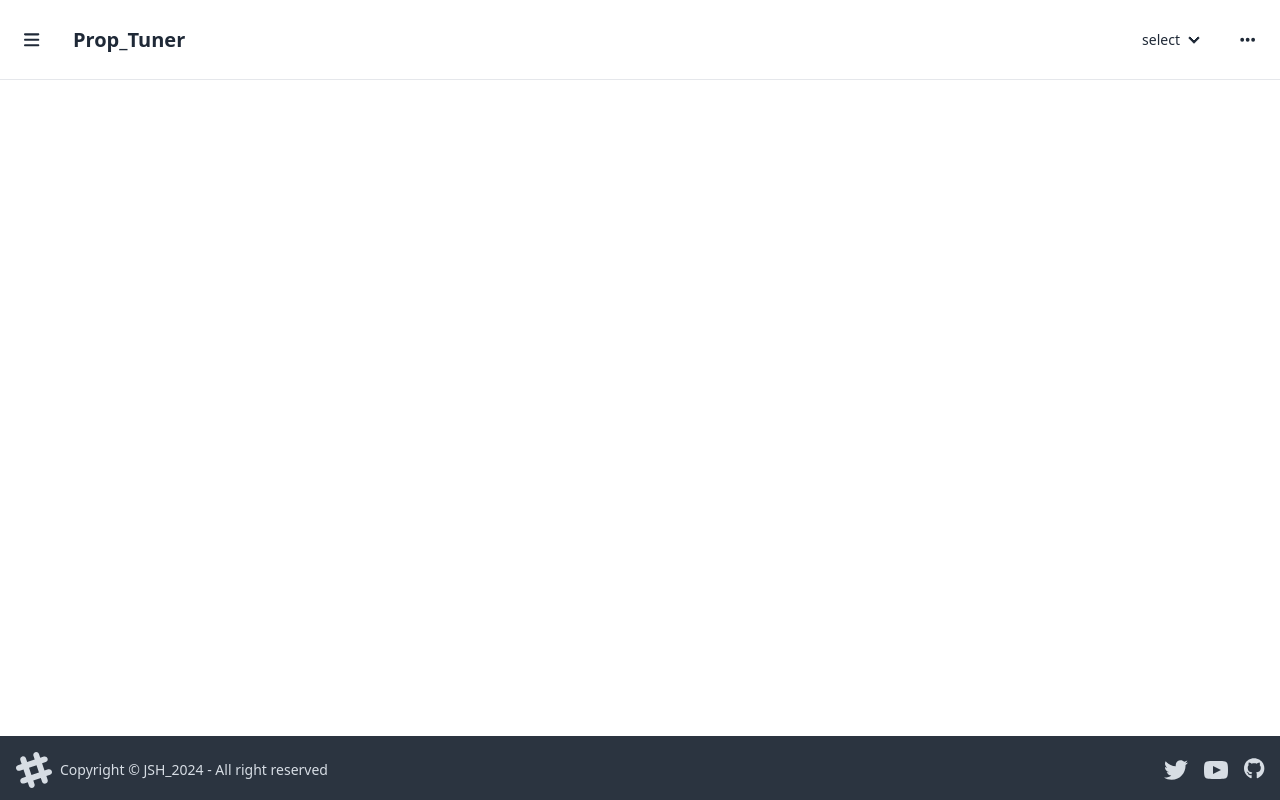
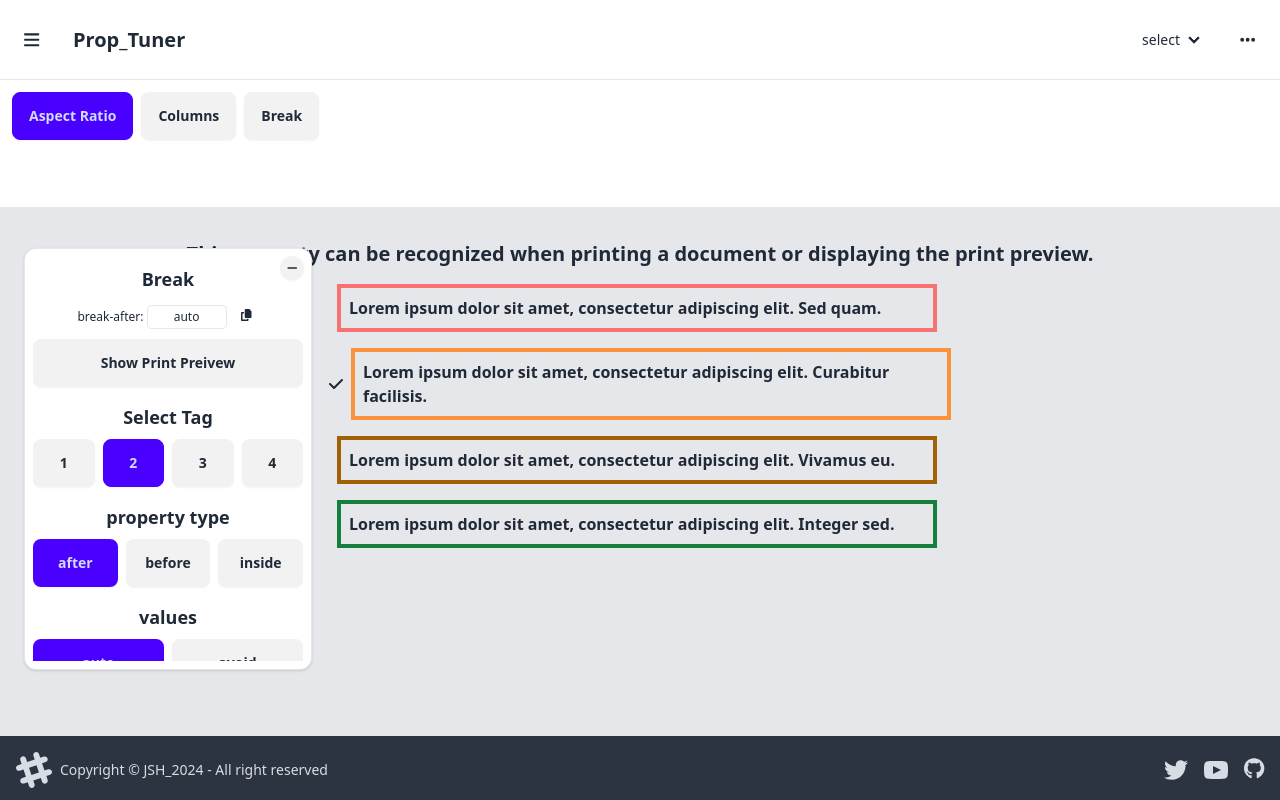
Before and after one commit to jangtjdgns/prop_tuner, a React (Create React App) app: page /category/Layout/Break in a window 1280 px wide. Built offline with nearby package versions, Linux system fonts and the light colour scheme.

Commit message:
[layout] Break 완료

```diff
--- a/src/App.tsx
+++ b/src/App.tsx
@@ -7,6 +7,7 @@ import Board from './pages/Board';
 import CtLayout from './pages/category/Layout';
 import AspectRatio from './pages/category/layout/AspectRatio';
 import Columns from './pages/category/layout/Columns';
+import Break from './pages/category/layout/Break';
 import Sizing from './pages/category/Sizing';
 import './App.css';
 
@@ -22,6 +23,7 @@ const App = () => {
                         <Route index element={<AspectRatio />} />
                         <Route path="AspectRatio" element={<AspectRatio />} />
                         <Route path="Columns" element={<Columns />} />
+                        <Route path="Break" element={<Break />} />
                     </Route>
                     <Route path="Sizing" element={<Sizing />} />
                 </Route>
--- a/src/pages/category/Layout.tsx
+++ b/src/pages/category/Layout.tsx
@@ -8,6 +8,7 @@ import { Outlet, useNavigate } from 'react-router-dom';
  * Aspect Ratio             o
  * Container                x
  * Columns
+ * Break - 3개 통합
  * Break After
  * Break Before
  * Break Inside
@@ -68,7 +69,7 @@ const Layout: React.FC = () => {
                 <div id="category-layouts" className='h-full border-b shadow-md flex gap-2 p-3'>
                     <input type="radio" id="layout-aspectRatio" className="btn layout" name='layout' value="AspectRatio" aria-label="Aspect Ratio" checked={selectedLayout === 'AspectRatio'} onChange={radioButtonHandler} />
                     <input type="radio" id="layout-columns" className="btn layout" name='layout' value="Columns" aria-label="Columns" checked={selectedLayout === 'Columns'} onChange={radioButtonHandler} />
-                    <input type="radio" id="layout-breakAfter" className="btn layout" name='layout' value="BreakAfter" aria-label="Break After" checked={selectedLayout === 'BreakAfter'} onChange={radioButtonHandler} />
+                    <input type="radio" id="layout-break" className="btn layout" name='layout' value="Break" aria-label="Break" checked={selectedLayout === 'Break'} onChange={radioButtonHandler} />
                 </div>
 
                 <div id="category-views" className='relative w-full h-full px-4 py-8 bg-gray-200 overflow-hidden'>
--- a/src/pages/category/layout/AspectRatio.tsx
+++ b/src/pages/category/layout/AspectRatio.tsx
@@ -1,5 +1,4 @@
-// src/components/AspectRatio.tsx
-// AspectRatio 속성
+// AspectRatio.tsx
 import React, { useState } from 'react';
 import { FontAwesomeIcon } from "@fortawesome/react-fontawesome";
 import { faCopy, faMinus, faPlus } from '@fortawesome/free-solid-svg-icons'
@@ -69,7 +68,7 @@ const AspectRatio: React.FC = () => {
                     <div className='flex flex-col gap-2 max-h-[360px] overflow-y-scroll'>
                         {/* aspect-ratio */}
                         <div className='text-center p-0.5 text-xs'>
-                            aspect-ratio: <input type="text" id="text-value" className='input input-xs border-gray-200 w-20 rounded focus:outline-none focus:border-gray-200 text-center px-2' value={aspectRatio} readOnly />
+                            aspect-ratio: <input type="text" className='input input-xs border-gray-200 w-20 rounded focus:outline-none focus:border-gray-200 text-center px-2' value={aspectRatio} readOnly />
                             {/* 복사 버튼 */}
                             <button className='copy-css-btn btn btn-square btn-ghost btn-xs ml-2'
                                 onClick={() => copyCss('aspect-ratio', aspectRatio, true)}
--- /dev/null
+++ b/src/pages/category/layout/Break.tsx
@@ -0,0 +1,171 @@
+// Break.tsx
+import React, { useState } from 'react';
+import { FontAwesomeIcon } from "@fortawesome/react-fontawesome";
+import { faCopy, faMinus, faPlus, faCheck } from '@fortawesome/free-solid-svg-icons'
+import { handleOptionToggle } from '../../../utils/handleOptionToggle';
+import { copyCss } from '../../../utils/clipboardUtils';
+
+const Break: React.FC = () => {
+    const [breakType, setBreakType] = useState('after');    // after, before, inside
+    const [breakValue, setBreakValue] = useState('auto');
+    const [activeTag, setActiveTag] = useState(2);          // 현재 선택된 태그 번호
+
+    // 현재 활성화된 태그를 변경하는 함수, 스타일을 지정할 태그 선택
+    const handleTagSelect = (tagIndex: number) => {
+        setActiveTag(tagIndex);
+    };
+
+    // break-${type} 업데이트 함수
+    const updateBreakType = (value: string) => {
+        setBreakType(value);
+    };
+
+    // break value 업데이트 함수
+    const updateBreakValue = (value: string) => {
+        setBreakValue(value);
+    };
+
+    // break 타입(속성)에 맞는 값 가져오기
+    const getBreakValuesByType = (type: string) => {
+        switch (type) {
+            case 'after':
+            case 'before':
+                return ['auto', 'avoid', 'always', 'page', 'left', 'right'];
+            case 'inside':
+                return ['auto', 'avoid', 'avoid-page', 'avoid-column'];
+            default:
+                return [];
+        }
+    };
+
+
+    // 프린트 창 설정 및 띄우기
+    const handlePrint = () => {
+        const printContent = document.getElementById('view')?.innerHTML;
+        const newWindow = window.open('', '_blank');
+        newWindow?.document.write(`
+            <html>
+                <head>
+                    <title>Print</title>
+
+                    <script src="https://cdn.tailwindcss.com"></script>
+                </head>
+                <body onload="window.print(); window.close();">
+                    <div id="view" class='w-full h-full flex flex-col items-center justify-start'>
+                        ${printContent}
+                    </div>
+                </body>
+            </html>
+        `);
+        newWindow?.document.close();
+    };
+
+    return (
+        <>
+            <div id='option-wrap' className='absolute top-10 left-6 transition-transform duration-500'>
+                <div className='w-72 flex flex-col gap-2 shadow rounded-xl p-2 bg-white border border-gray-200 hover:shadow-2xl hover:border-gray-300 transition-all duration-500'>
+                    <label id="option-toggle-btn"
+                        className="swap absolute top-2 right-2 btn btn-xs btn-circle"
+                    >
+                        <input type="checkbox" onClick={(event) => handleOptionToggle(event)} />
+                        <div className="swap-on"><FontAwesomeIcon icon={faPlus} /></div>
+                        <div className="swap-off"><FontAwesomeIcon icon={faMinus} /></div>
+                    </label>
+
+                    {/* 옵션 내용 상단 */}
+                    <div className='flex flex-col gap-2'>
+                        <div className='text-center pt-2 font-bold text-lg'>Break</div>
+                    </div>
+
+                    {/* 옵션 내용 하단 */}
+                    <div className='flex flex-col gap-2 max-h-[360px] overflow-y-scroll'>
+                        <div className='text-center p-0.5 text-xs'>
+                            break-{breakType}: <input type="text" className='input input-xs border-gray-200 w-20 rounded focus:outline-none focus:border-gray-200 text-center px-2' value={breakValue} readOnly />
+                            {/* column-width 복사 */}
+                            <button className='copy-css-btn btn btn-square btn-ghost btn-xs ml-2'
+                                onClick={() => copyCss(`break-${breakType}`, breakValue, false)}
+                            >
+                                <FontAwesomeIcon icon={faCopy} />
+                            </button>
+                        </div>
+
+                        {/* print preview */}
+                        <button className='btn' onClick={handlePrint}>Show Print Preivew</button>
+
+                        {/* 속성을 적용할 태그 선택 */}
+                        <div className='text-center pt-2 font-bold text-lg'>Select Tag</div>
+                        <div className="flex grid grid-cols-4 gap-2">
+                            <input type='radio' className="btn" value={1} aria-label='1' checked={activeTag === 1} onClick={() => handleTagSelect(1)} />
+                            <input type='radio' className="btn" value={2} aria-label='2' checked={activeTag === 2} onClick={() => handleTagSelect(2)} />
+                            <input type='radio' className="btn" value={3} aria-label='3' checked={activeTag === 3} onClick={() => handleTagSelect(3)} />
+                            <input type='radio' className="btn" value={4} aria-label='4' checked={activeTag === 4} onClick={() => handleTagSelect(4)} />
+                        </div>
+
+                        {/* break-타입 지정, break-${breakType} */}
+                        <div className='text-center pt-2 font-bold text-lg'>property type</div>
+                        <div className='grid grid-cols-3 gap-2'>
+                            <input type='radio' name='breakType' className="btn border-2 focus:border-gray-400" value='after' aria-label='after' onChange={() => updateBreakType('after')} defaultChecked />
+                            <input type='radio' name='breakType' className="btn border-2 focus:border-gray-400" value='before' aria-label='before' onChange={() => updateBreakType('before')} />
+                            <input type='radio' name='breakType' className="btn border-2 focus:border-gray-400" value='inside' aria-label='inside' onChange={() => updateBreakType('inside')} />
+                        </div>
+
+                        {/* break values */}
+                        <div className='text-center pt-2 font-bold text-lg'>values</div>
+                        {/* breka 타입(속성)에 맞는 value 생성 */}
+                        <div className='grid grid-cols-2 gap-2'>
+                            {getBreakValuesByType(breakType).map(value => (
+                                <input
+                                    key={value} type='radio' name='breakValue' value={value}
+                                    aria-label={value}
+                                    className='btn border-2 focus:border-gray-400'
+                                    checked={breakValue === value}
+                                    onChange={() => updateBreakValue(value)}
+                                />
+                            ))}
+                        </div>
+                    </div>
+                </div>
+            </div>
+
+            <div id="view" className='w-full h-full flex flex-col items-center justify-start'>
+                <div className='text-xl font-bold pb-4'>This property can be recognized when printing a document or displaying the print preview.</div>
+                <div className='flex flex-col gap-4 font-bold'>
+                    <div className='flex items-center gap-2'>
+                        <span>{activeTag === 1 ? <FontAwesomeIcon icon={faCheck} /> : ''}</span>
+                        <div className=' w-[600px] p-2 border-4 border-red-400'
+                            style={activeTag === 1 ? { [`break-${breakType}`]: breakValue } : {}}
+                        >
+                            Lorem ipsum dolor sit amet, consectetur adipiscing elit. Sed quam.
+                        </div>
+                    </div>
+                    <div className='flex items-center gap-2'>
+                        <span>{activeTag === 2 ? <FontAwesomeIcon icon={faCheck} /> : ''}</span>
+                        <div className='w-[600px] p-2 border-4 border-orange-400'
+                            style={activeTag === 2 ? { [`break-${breakType}`]: breakValue } : {}}
+                        >
+                            Lorem ipsum dolor sit amet, consectetur adipiscing elit. Curabitur facilisis.
+                        </div>
+                    </div>
+                    <div className='flex items-center gap-2'>
+                        <span>{activeTag === 3 ? <FontAwesomeIcon icon={faCheck} /> : ''}</span>
+                        <div className='w-[600px] p-2 border-4 border-yellow-700'
+                            style={activeTag === 3 ? { [`break-${breakType}`]: breakValue } : {}}
+                        >
+                            Lorem ipsum dolor sit amet, consectetur adipiscing elit. Vivamus eu.
+                        </div>
+                    </div>
+                    <div className='flex items-center gap-2'>
+                        <span>{activeTag === 4 ? <FontAwesomeIcon icon={faCheck} /> : ''}</span>
+                        <div className='w-[600px] p-2 border-4 border-green-700'
+                            style={activeTag === 4 ? { [`break-${breakType}`]: breakValue } : {}}
+                        >
+                            Lorem ipsum dolor sit amet, consectetur adipiscing elit. Integer sed.
+                        </div>
+                    </div>
+                </div>
+            </div>
+        </>
+    );
+}
+
+export default Break;
```
Also changed, not shown: src/pages/category/layout/Columns.tsx (+7 -8 lines).
